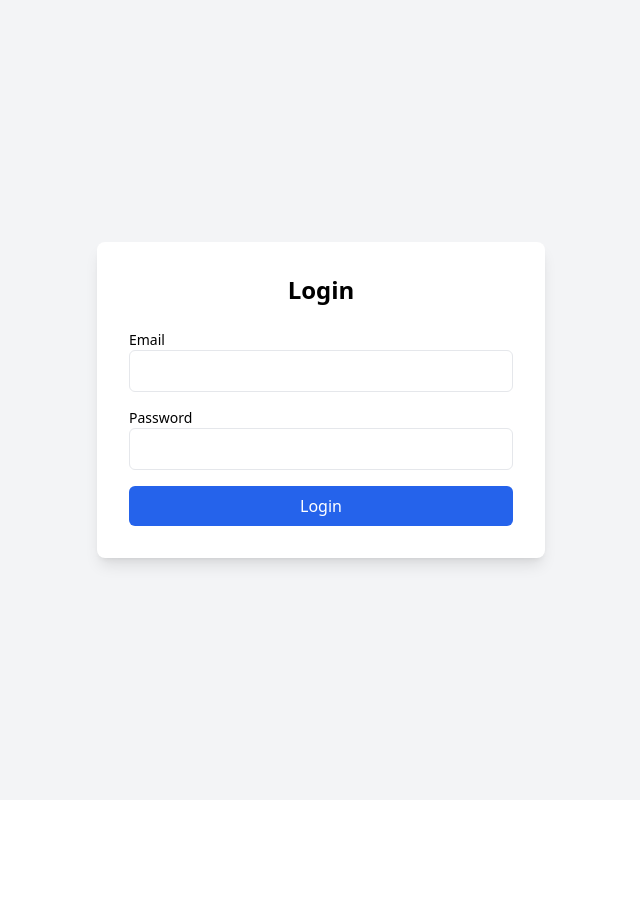
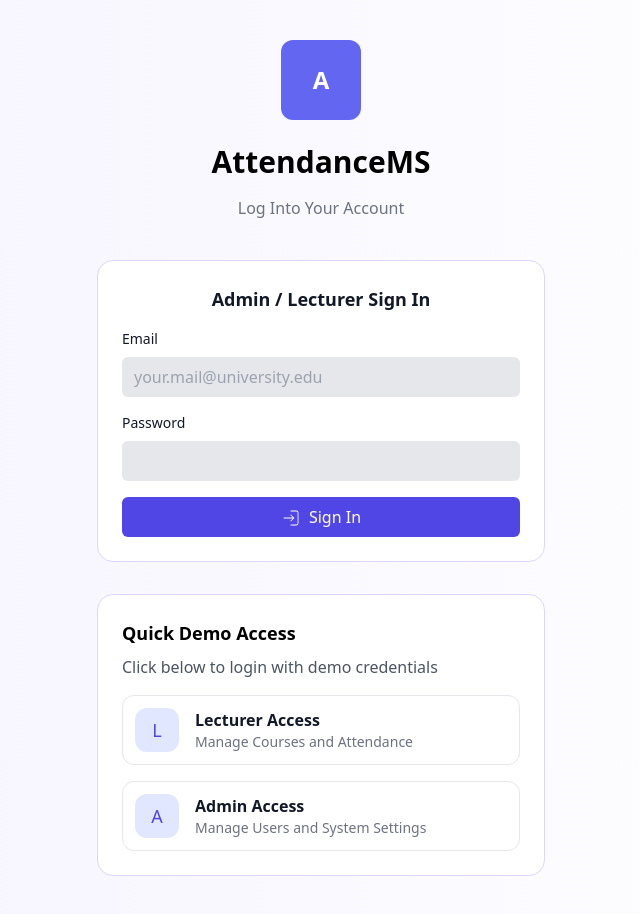
Before and after one commit to KwesitheDev/Attendance-Monitoring-System, a React (Create React App) app in the folder frontend/admin/: page /login in a window 1280 px wide. Shown: the whole page, without its empty margins (319-959 px from the left). Before the commit the page ends 800 px from the top, so only its background shows below. Built offline with nearby package versions, Linux system fonts and the light colour scheme.

Commit message:
feat: demoCredentials cards added below login Admin login credentials Lecturer sample login Credentials

```diff
--- a/frontend/admin/src/pages/Login.jsx
+++ b/frontend/admin/src/pages/Login.jsx
@@ -1,63 +1,194 @@
-import { useState } from 'react';
-import { useNavigate } from 'react-router-dom';
-import { login } from '../api/Auth';
+import { useState } from "react";
+import { useNavigate } from "react-router-dom";
+import { login } from "../api/Auth";
+import Card from "../components/Card";
+import Input from "../components/Input";
+import Logo from "../components/Logo";
+import { CiLogin } from "react-icons/ci";
 
 function Login() {
-    const [email, setEmail] = useState('');
-    const [password, setPassword] = useState('');
-    const [error, setError] = useState('');
+  const [formData, setFormData] = useState({
+    email: "",
+    password: "",
+  });
+
+  const [error, setError] = useState("");
   const navigate = useNavigate();
+
+  const handleChange = (e) => {
+    setFormData({
+      ...formData,
+      [e.target.name]: e.target.value,
+    });
+  };
+
+  const fillLecturerCredentials = () => {
+    setFormData({
+      email: "john.doe@example.com",
+      password: "lecturer123",
+    });
+    setError("");
+  };
+
+  const fillAdminCredentials = () => {
+    setFormData({
+      email: "admin@example.com",
+      password: "admin123",
+    });
+    setError("");
+  };
 
   const handleSubmit = async (e) => {
     e.preventDefault();
+
     try {
-            const { token, user } = await login({ email, password });
-            localStorage.setItem('token', token);
-            localStorage.setItem('role', user.role);
-            if (user.role === 'admin') {
-                navigate('/admin/admin');
-            } else if (user.role === 'lecturer') {
-                navigate('/dashboard');
+      const { token, user } = await login({
+        email: formData.email,
+        password: formData.password,
+      });
+
+      localStorage.setItem("token", token);
+      localStorage.setItem("role", user.role);
+
+      if (user.role === "admin") {
+        navigate("/admin/admin");
+      } else if (user.role === "lecturer") {
+        navigate("/dashboard");
       }
     } catch (err) {
-            setError('Invalid credentials');
+      setError("Invalid email or password");
     }
   };
 
   return (
-        <div className="flex items-center justify-center min-h-screen bg-gray-100">
-            <div className="bg-white p-8 rounded-lg shadow-lg w-full max-w-md">
-                <h2 className="text-2xl font-bold mb-6 text-center">Login</h2>
+    <div
+      className="
+      min-h-screen flex items-center
+      justify-center bg-gray-100
+      bg-gradient-to-r from-violet-50 to-white
+      flex-col px-4 sm:px-8
+      "
+    >
+      <div className="mt-10"></div>
+
+      <Logo className="rounded-2xl px-8 py-6 text-2xl font-bold" />
+
+      <div className="my-6">
+        <h1 className="mb-4 text-center font-bold text-3xl">AttendanceMS</h1>
+        <p className="mb-4 text-center text-gray-500">Log Into Your Account</p>
+      </div>
+
+      {/* Login Card */}
+      <Card className="max-w-md mx-auto">
+        <h2 className="text-lg text-center font-semibold mb-4 text-gray-900">
+          Admin / Lecturer Sign In
+        </h2>
+
         {error && <p className="text-red-500 mb-4">{error}</p>}
+
         <form onSubmit={handleSubmit} className="space-y-4">
-                    <div>
-                        <label className="block text-sm font-medium">Email</label>
-                        <input
+          <Input
+            label="Email"
             type="email"
-                            value={email}
-                            onChange={(e) => setEmail(e.target.value)}
-                            className="w-full p-2 border rounded-md"
+            name="email"
+            value={formData.email}
+            onChange={handleChange}
+            placeholder="your.mail@university.edu"
             required
           />
-                    </div>
-                    <div>
-                        <label className="block text-sm font-medium">Password</label>
-                        <input
+
+          <Input
+            label="Password"
             type="password"
-                            value={password}
-                            onChange={(e) => setPassword(e.target.value)}
-                            className="w-full p-2 border rounded-md"
+            name="password"
+            value={formData.password}
+            onChange={handleChange}
             required
           />
-                    </div>
+
           <button
             type="submit"
-                        className="w-full bg-blue-600 text-white p-2 rounded-md hover:bg-blue-700"
+            className="
+            w-full flex items-center justify-center gap-2
+            bg-indigo-600 text-white p-2 rounded-md
+            hover:bg-indigo-700
+            focus:outline-none focus:ring-2 focus:ring-indigo-600
+            "
           >
-                        Login
+            <CiLogin className="text-xl -mb-0.5" />
+            <span>Sign In</span>
           </button>
         </form>
+      </Card>
+
+      {/* Quick Demo Access */}
+      <Card className="mt-8 mb-10 max-w-md mx-auto">
+        <h1 className="text-lg font-semibold">Quick Demo Access</h1>
+
+        <p className="text-gray-600 mt-2">
+          Click below to login with demo credentials
+        </p>
+
+        {/* Lecturer Card */}
+        <button
+          type="button"
+          onClick={fillLecturerCredentials}
+          className="
+          mt-4 w-full bg-white border border-gray-200
+          hover:border-indigo-300 hover:bg-indigo-50
+          transition-colors p-3 rounded-xl text-left group
+          "
+        >
+          <div className="flex items-center gap-4">
+            <div
+              className="
+              flex-shrink-0 flex items-center justify-center
+              w-11 h-11 bg-indigo-100 text-indigo-600
+              rounded-xl text-lg
+              "
+            >
+              L
             </div>
+
+            <div>
+              <div className="font-semibold text-gray-900">Lecturer Access</div>
+              <div className="text-sm text-gray-500">
+                Manage Courses and Attendance
+              </div>
+            </div>
+          </div>
+        </button>
+
+        {/* Admin Card */}
+        <button
+          type="button"
+          onClick={fillAdminCredentials}
+          className="
+          mt-4 w-full bg-white border border-gray-200
+          hover:border-indigo-300 hover:bg-indigo-50
+          transition-colors p-3 rounded-xl text-left group
+          "
+        >
+          <div className="flex items-center gap-4">
+            <div
+              className="
+              flex-shrink-0 flex items-center justify-center
+              w-11 h-11 bg-indigo-100 text-indigo-600
+              rounded-xl text-lg
+              "
+            >
+              A
+            </div>
+
+            <div>
+              <div className="font-semibold text-gray-900">Admin Access</div>
+              <div className="text-sm text-gray-500">
+                Manage Users and System Settings
+              </div>
+            </div>
+          </div>
+        </button>
+      </Card>
     </div>
   );
 }
```
Lines whose indentation alone changed are shown as unchanged.
